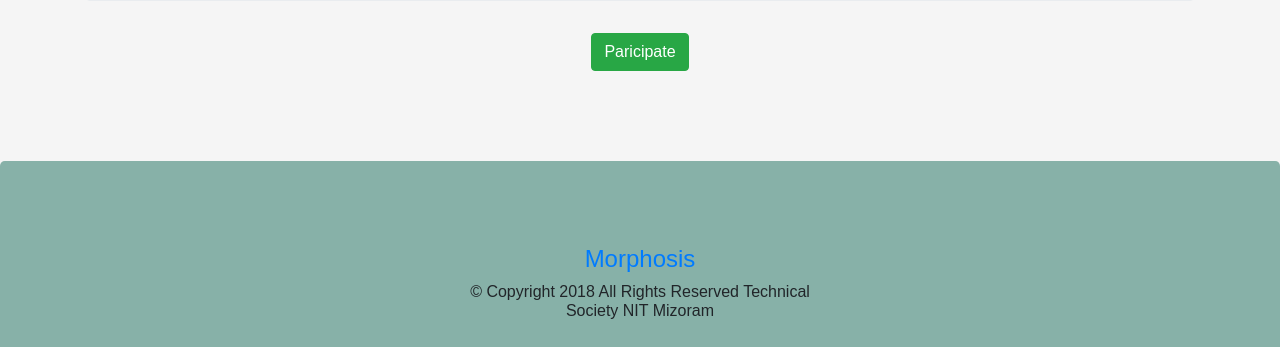
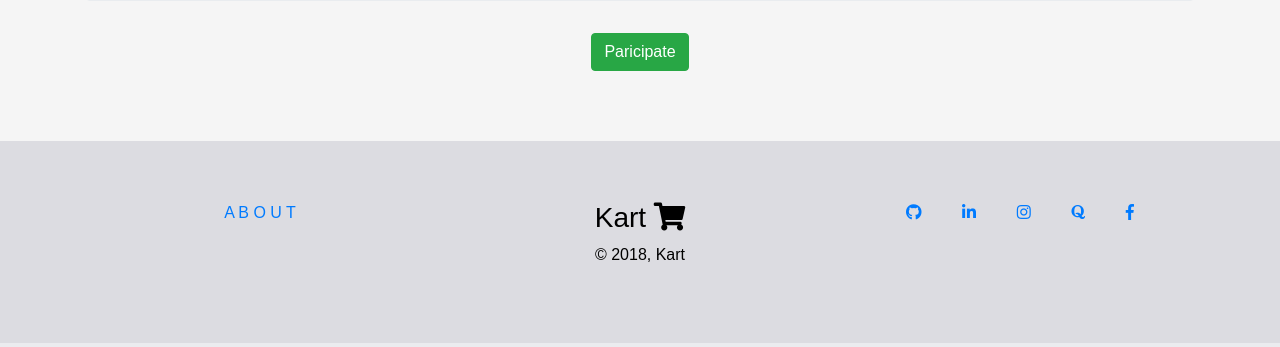
Before and after one commit to shan18/Online-Judge, a Django app: page / in a window 1280 px wide. Shown: the part 523-870 px from the top of the page. Run offline with Django 3.2, Linux system fonts and the light colour scheme; parts of the project's set-up code (start-up, migrations or seed data) failed here and were passed over; some libraries are stand-ins or nearby versions.

Commit message:
Change footer

```diff
--- a/static_files/css/main.css
+++ b/static_files/css/main.css
@@ -62,3 +62,17 @@ h1{
 #question{
  text-decoration-color: #396;
 }
+
+.footer {
+	position: relative;
+	margin-top: -80px; /* negative value of footer height */
+	height: 80px;
+	clear:both;
+	padding-top:20px;
+}
+
+.footer-custom {
+	background-color: #dcdce1;
+	padding: 60px 40px;
+	color: #000;
+}
--- a/templates/base.html
+++ b/templates/base.html
@@ -34,38 +34,8 @@
 			</div>
 		</div>
 	</div>
-	<div class="jumbotron" style="margin-top: 20px;background-color: rgb(135, 177, 168)">
-		<div class="row">
-			<div class="col-4" style="margin-top: 10%">
-				<h4 style="margin-top: 5%;color: rgb(37, 35, 35);text-align: left;">Developers</h4>
-				<ul style=" padding-left: 150px">
-					<li style="color: rgb(37, 35, 35);text-align:left">Shantanu Acharya (3rd year)</li>
-					<li style="color: rgb(37, 35, 35);text-align: left;">Sunil Dinday (4th year) </li>
-					<li style="color: rgb(37, 35, 35);text-align: left;">Ranjeet Kumar (3rd year)</li>
-				</ul>
-			</div>
-			<div class="col-4" style="margin-top: 20px">
-				<h4 style="color: black;">
-					<a href="http://morphosis.org.in">Morphosis</a>
-				</h4>
-				<h6>&copy; Copyright 2018 All Rights Reserved Technical Society NIT Mizoram</h6>
-			</div>
-			<div class="col-4" style="margin-top: 10%">
-				<a href="" target="_blank" style="text-align: left; padding-left: 10px">
-					<img style="color: black solid #000;" alt="google play store" src="https://www.solodev.com/assets/footer/androidstore.png"
-					 style="padding-left: 0px">
-				</a>
-				<a href="" target="_blank" style="padding-top: 15px">
-					<img src="https://image.ibb.co/mLkYic/fb.png" alt="fb" border="0" style="width:50px;height:50px;">
-				</a>
-				<a href="" target="_blank" style="padding-top: 15px">
-					<img src="https://image.ibb.co/eHnJGx/insta.jpg" alt="insta" border="0" style="width:50px;height:50px;">
-				</a>
-			</div>
-		</div>
-	</div>
-	</footer>
-	</div>
+
+	{% include 'base/footer.html' %}
 
 	{% block javascript %}{% endblock %}
 
--- a/templates/base/css.html
+++ b/templates/base/css.html
@@ -1,4 +1,7 @@
 {% load static %}
+
+<!-- FontAwesome CSS -->
+<link href="https://use.fontawesome.com/releases/v5.0.4/css/all.css" rel="stylesheet">
 
 <!-- Bootstrap CSS -->
 <link rel="stylesheet" href="https://maxcdn.bootstrapcdn.com/bootstrap/4.0.0-beta.2/css/bootstrap.min.css" integrity="sha384-PsH8R72JQ3SOdhVi3uxftmaW6Vc51MKb0q5P2rRUpPvrszuE4W1povHYgTpBfshb" crossorigin="anonymous">
--- /dev/null
+++ b/templates/base/footer.html
@@ -0,0 +1,46 @@
+<footer class="footer-custom">
+    <div class="container">
+        <div class="row">
+            <div class="col-md-4 footer-copyright">
+                <p class="text-center">
+                    <a class="anchor-black" href="{% url 'home' %}">A B O U T</a>
+                </p>
+            </div>
+            <div class="col-md-4 mx-auto">
+                <h3 class="text-center">Kart
+                    <i class="fas fa-shopping-cart" aria-hidden="true"></i>
+                </h3>
+                <p class="text-center">© 2018, Kart</p>
+            </div>
+            <div class="col-md-4 social-networks">
+                <ul class="list-inline text-center">
+                    <li class="list-inline-item">
+                        <a class="anchor-black" target="_blank" href="https://github.com/shan18">
+                            <i class="fab fa-github" aria-hidden="true"></i>
+                        </a>&nbsp;&nbsp;&nbsp;&nbsp;&nbsp;&nbsp;
+                    </li>
+                    <li class="list-inline-item">
+                        <a class="anchor-black" target="_blank" href="https://www.linkedin.com/in/shanacharya">
+                            <i class="fab fa-linkedin-in" aria-hidden="true"></i>
+                        </a>&nbsp;&nbsp;&nbsp;&nbsp;&nbsp;&nbsp;
+                    </li>
+                    <li class="list-inline-item">
+                        <a class="anchor-black" target="_blank" href="https://www.instagram.com/shan_1.0">
+                            <i class="fab fa-instagram" aria-hidden="true"></i>
+                        </a>&nbsp;&nbsp;&nbsp;&nbsp;&nbsp;&nbsp;
+                    </li>
+                    <li class="list-inline-item">
+                        <a class="anchor-black" target="_blank" href="https://www.quora.com/profile/Shantanu-Acharya-3">
+                            <i class="fab fa-quora" aria-hidden="true"></i>
+                        </a>&nbsp;&nbsp;&nbsp;&nbsp;&nbsp;&nbsp;
+                    </li>
+                    <li class="list-inline-item">
+                        <a class="anchor-black" target="_blank" href="https://www.facebook.com/greatsaiyen007">
+                            <i class="fab fa-facebook-f" aria-hidden="true"></i>
+                        </a>
+                    </li>
+                </ul>
+            </div>
+        </div>
+    </div>
+</footer>
```
